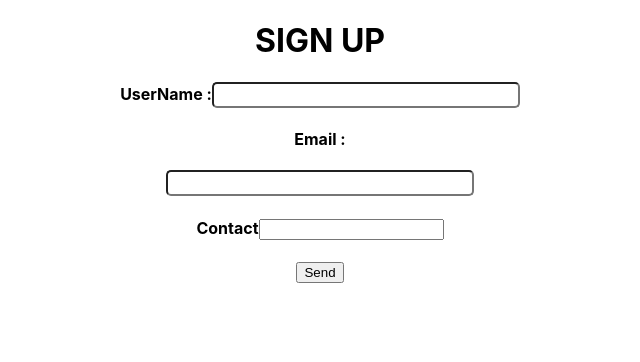
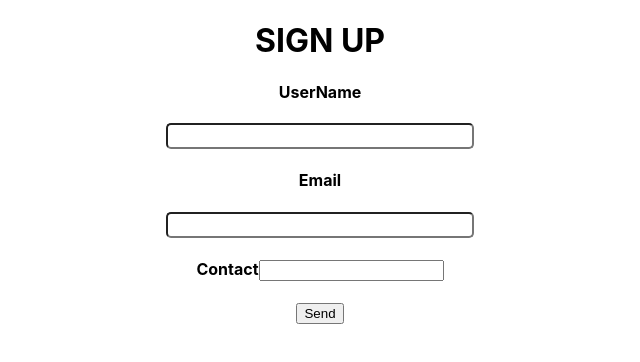
Before and after one commit to lyonsouma/React-Projects, a React (Create React App) app: page / in a window 1280 px wide. Shown: the top 362 px of the page, without its empty margins (320-960 px from the left). Built offline with nearby package versions, Linux system fonts and the light colour scheme.

Commit message:
contact input styled

```diff
--- a/src/components/Form.js
+++ b/src/components/Form.js
@@ -30,16 +30,14 @@ class Form extends Component{
             <form className="whole, round">
                 <div>
                     <h1>SIGN UP</h1>
-                    <h4>UserName :
+                    <h4>UserName  </h4>
                     <input className="box" type="" value={this.state.userName} onChange={this.UpdateUserInput}></input>
-                    </h4>
 
                 </div>
 
                 <div>
-                    <h4>Email :</h4>
+                    <h4>Email </h4>
                     <input className="box"  type="" value={this.state.userName} onChange={this.UpdateUserInput}></input>
-
                 </div>
 
                 <div>
```
